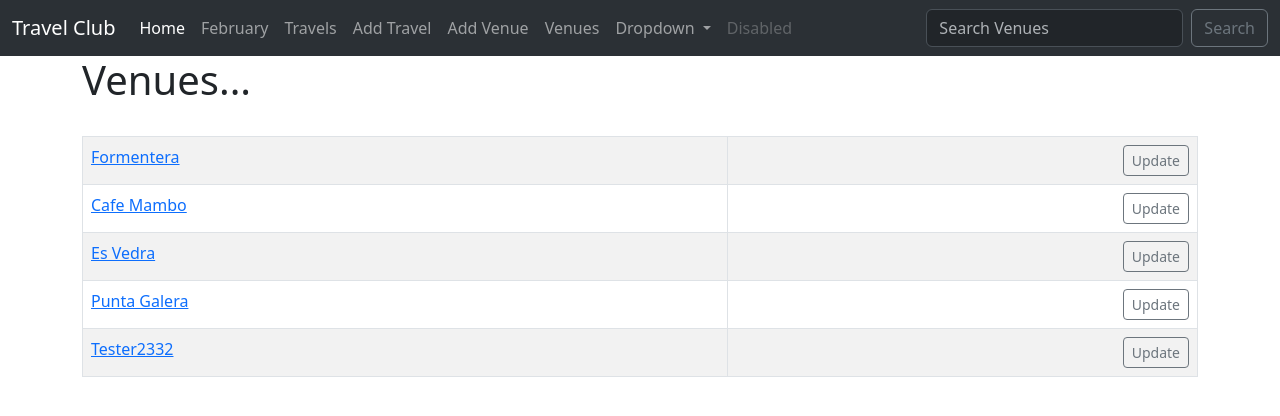
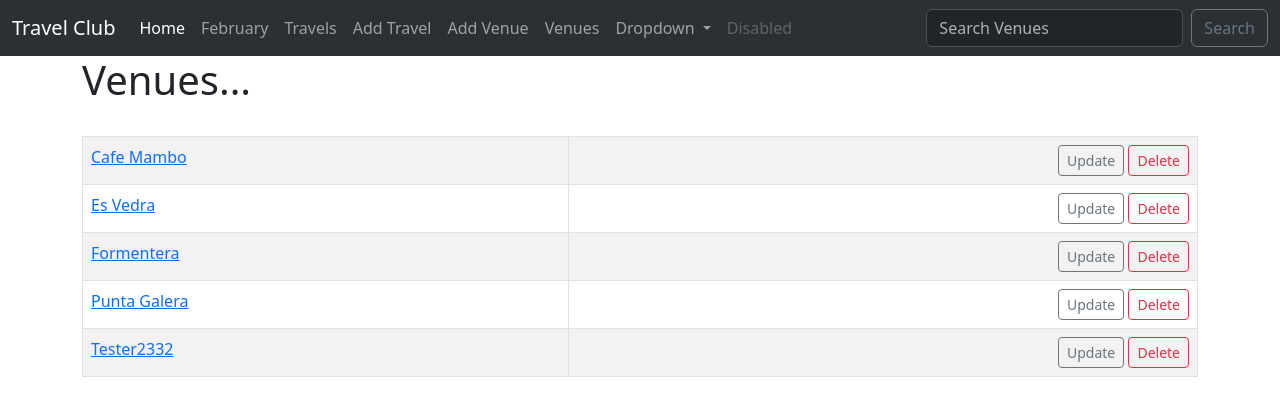
Before and after one commit to SebastianSloma/Travel_club, a Django app: page /list_venues in a window 1280 px wide. Shown: the top 416 px of the page. Run offline with Django 4.2, Linux system fonts and the light colour scheme; data comes from the database, SQL or seed files in the repository; both versions use the stored data as it was after the commit.

Commit message:
sorted travels by date and venues by name

```diff
--- a/travel/templates/travel/venue.html
+++ b/travel/templates/travel/venue.html
@@ -13,6 +13,8 @@
     </td>
     <td align="right">
         <a href="{% url 'update-venue' venue.id %}" class="btn btn-outline-secondary btn-sm">Update</a>
+
+        <a href="{% url 'delete-venue' venue.id %}" class="btn btn-outline-danger btn-sm">Delete</a>
     </td>
 </tr>
 {% endfor %}
--- a/travel/urls.py
+++ b/travel/urls.py
@@ -15,4 +15,5 @@ path('', views.home, name='home'),
     path('add_travel', views.add_travel, name='add-travel'),
     path('update_travel/<travel_id>', views.update_travel, name='update-travel'),
     path('delete_travel/<travel_id>', views.delete_travel, name='delete-travel'),
+    path('delete_venue/<venue_id>', views.delete_venue, name='delete-venue'),
 ]
--- a/travel/views.py
+++ b/travel/views.py
@@ -10,14 +10,20 @@ from django.http import HttpResponseRedirect
 
 
 
-# Delete an event function
+# Delete a Venue function
+
+def delete_venue(request, venue_id):
+    venue = Venue.objects.get(pk=venue_id)
+    venue.delete()
+    return redirect('list-venues')
+
+
+# Delete an travel function
 
 def delete_travel(request, travel_id):
     travel = Travel.objects.get(pk=travel_id)
     travel.delete()
     return redirect('list-travels')
-
-
 
 
 def add_travel(request):
@@ -75,7 +81,7 @@ def show_venue(request, venue_id):
 
 
 def list_venues(request):
-    venue_list = Venue.objects.all()
+    venue_list = Venue.objects.all().order_by('name')
     return render(request, 'travel/venue.html',
         {'venue_list': venue_list})
 
@@ -98,7 +104,7 @@ def add_venue(request):
 
 
 def all_travels(request):
-    travel_list = Travel.objects.all()
+    travel_list = Travel.objects.all().order_by('travel_date')
     return render(request, 'travel/travel_list.html', {
         'travel_list': travel_list
     })
```
Also changed, not shown: db.sqlite3.
